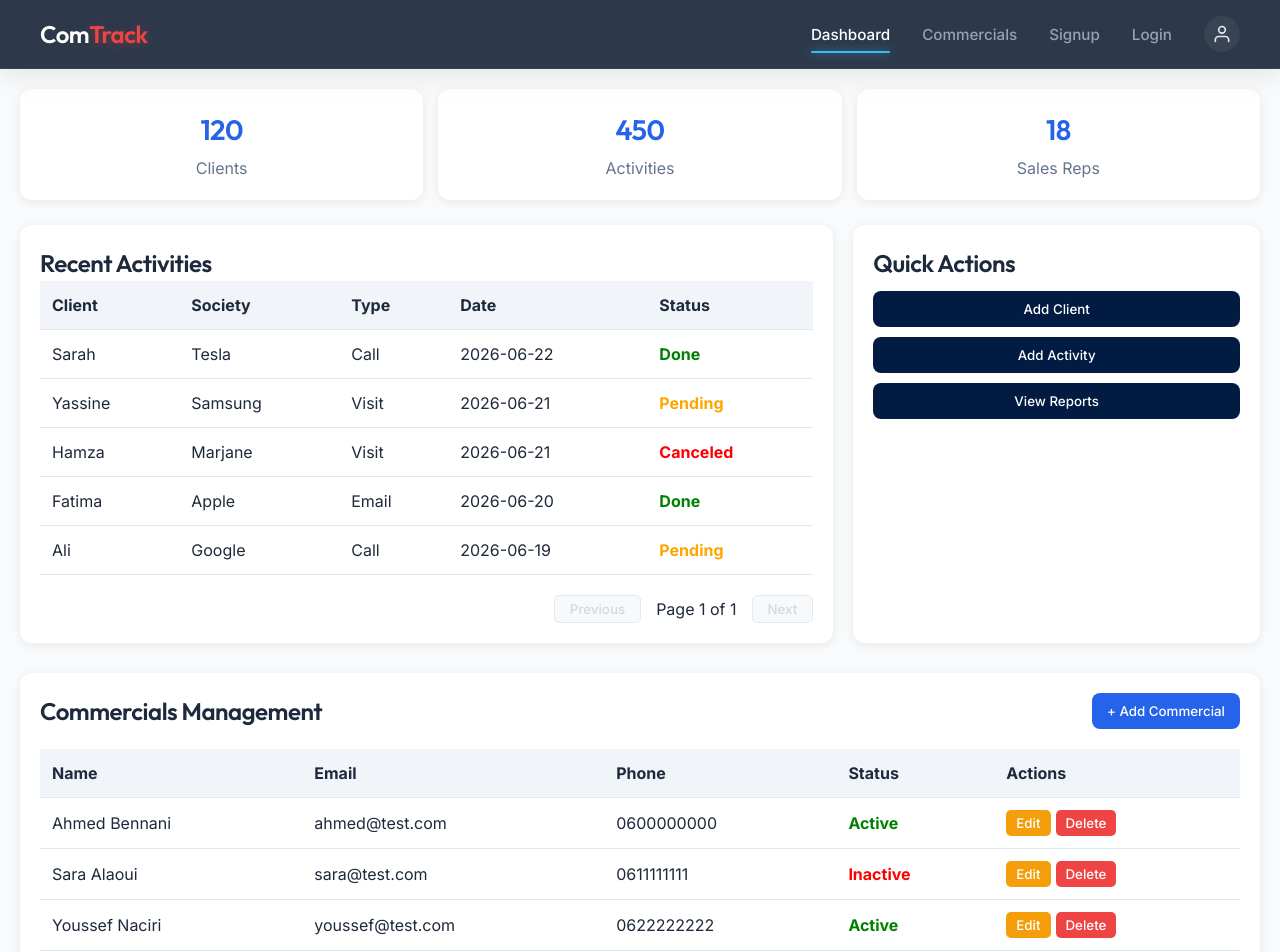
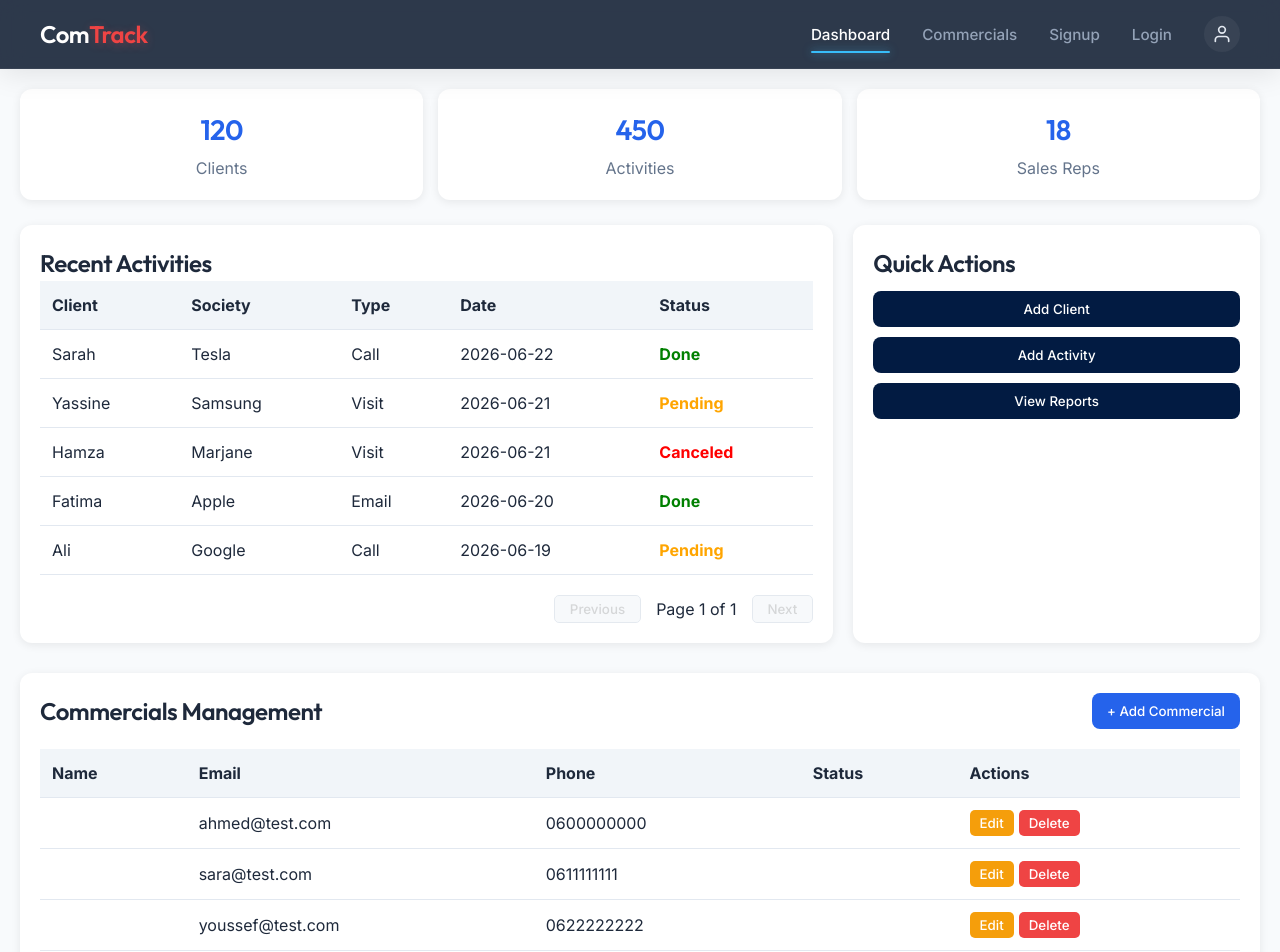
Before and after one commit to safaacht/ComTrack, an Angular app in the folder comtrack-frontend/: page /dashboard in a window 1280 px wide. Shown: the top 952 px of the page. Built offline with nearby package versions, Linux system fonts and the light colour scheme.

Commit message:
Add Commercial model and service, update dashboard for CRUD operations, and implement CORS support

```diff
--- a/comtrack-frontend/src/app/pages/dashboard/dashboard.html
+++ b/comtrack-frontend/src/app/pages/dashboard/dashboard.html
@@ -94,17 +94,17 @@
         <tbody>
           @for (c of paginatedCommercials; track c.id) {
             <tr>
-              <td>{{ c.firstName }} {{ c.lastName }}</td>
+              <td>{{ c.nom }} {{ c.prenom }}</td>
               <td>{{ c.email }}</td>
               <td>{{ c.phone }}</td>
               <td>
-                <span [class]="c.status === 'Active' ? 'status done' : 'status canceled'">
-                  {{ c.status }}
+                <span [class]="c.fonction === 'JUNIOR' ? 'status done' : 'status canceled'">
+                  {{ c.fonction }}
                 </span>
               </td>
               <td class="actions-cell">
                 <button class="edit" (click)="openEdit(c)">Edit</button>
-                <button class="delete" (click)="deleteCommercial(c.id)">Delete</button>
+                <button class="delete" (click)="deleteCommercial(c.id!)">Delete</button>
               </td>
             </tr>
           } @empty {
@@ -129,13 +129,13 @@
     <div class="modal-overlay">
       <div class="modal">
         <h2>Add Commercial</h2>
-        <input [(ngModel)]="newCommercial.firstName" placeholder="First Name" />
-        <input [(ngModel)]="newCommercial.lastName" placeholder="Last Name" />
+        <input [(ngModel)]="newCommercial.prenom" placeholder="First Name" />
+        <input [(ngModel)]="newCommercial.nom" placeholder="Last Name" />
         <input [(ngModel)]="newCommercial.email" placeholder="Email" />
         <input [(ngModel)]="newCommercial.phone" placeholder="Phone" />
-        <select [(ngModel)]="newCommercial.status">
-          <option value="Active">Active</option>
-          <option value="Inactive">Inactive</option>
+        <select [(ngModel)]="newCommercial.fonction">
+          <option value="Active">JUNIOR</option>
+          <option value="Inactive">SENIOR</option>
         </select>
         <div class="modal-actions">
           <button class="saveButton" (click)="addCommercial()">Add</button>
@@ -149,11 +149,11 @@
     <div class="modal-overlay">
       <div class="modal">
         <h2>Edit Commercial</h2>
-        <input [(ngModel)]="selectedCommercial.firstName" placeholder="First Name" />
-        <input [(ngModel)]="selectedCommercial.lastName" placeholder="Last Name" />
+        <input [(ngModel)]="selectedCommercial.prenom" placeholder="First Name" />
+        <input [(ngModel)]="selectedCommercial.nom" placeholder="Last Name" />
         <input [(ngModel)]="selectedCommercial.email" placeholder="Email" />
         <input [(ngModel)]="selectedCommercial.phone" placeholder="Phone" />
-        <select [(ngModel)]="selectedCommercial.status">
+        <select [(ngModel)]="selectedCommercial.fonction">
           <option value="Active">Active</option>
           <option value="Inactive">Inactive</option>
         </select>
```
